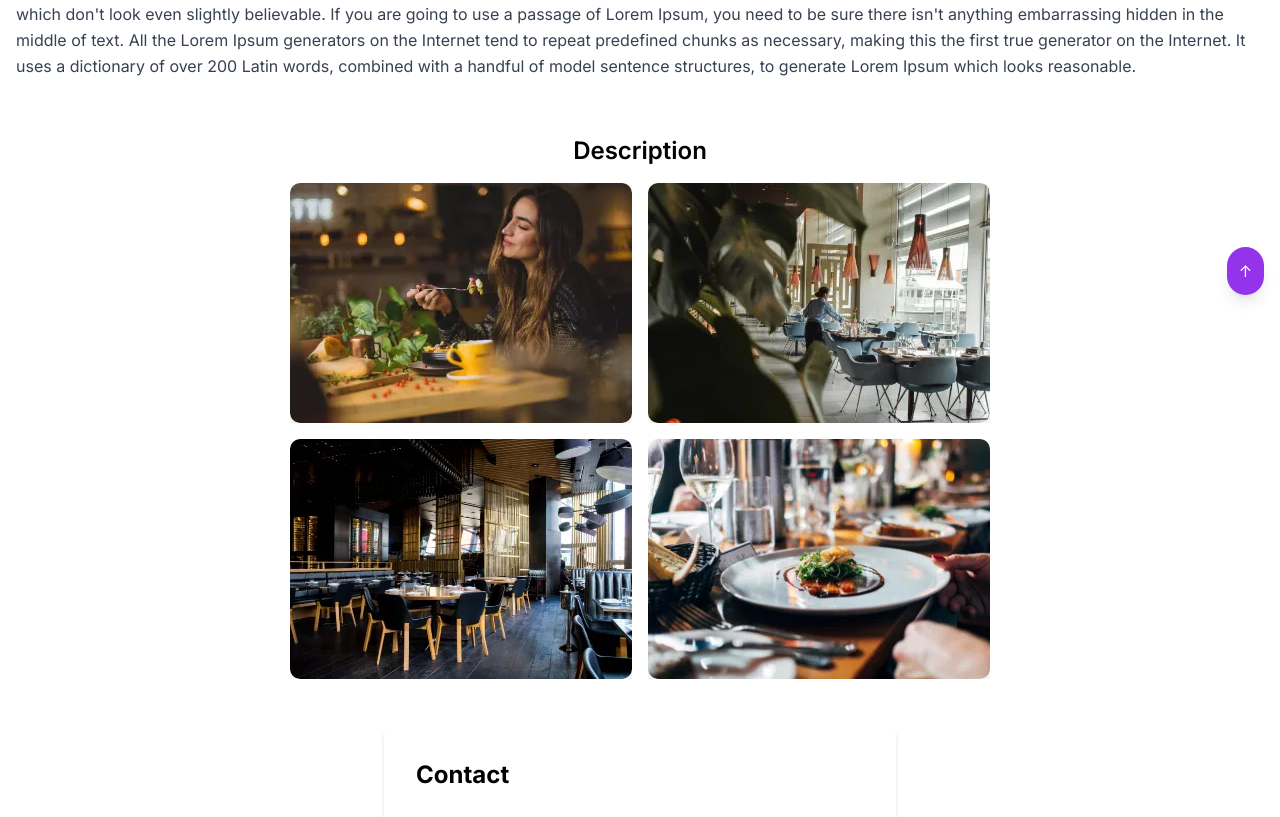
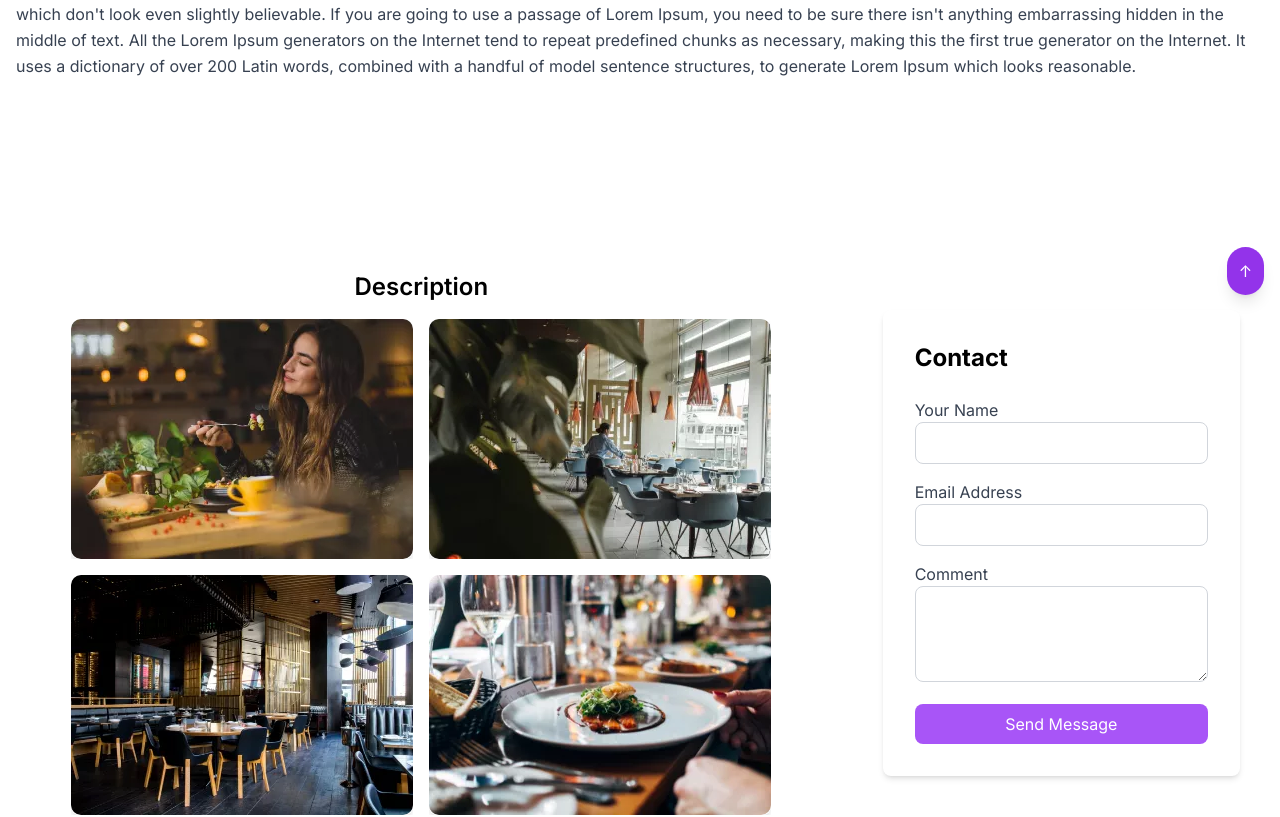
Before and after one commit to iaffansheikh21/ListCo, a Next.js app: page /ListingDetails in a window 1280 px wide. Shown: the part 489-1306 px from the top of the page. Built offline with nearby package versions, Linux system fonts and the light colour scheme.

Commit message:
Spacing issues in Listing page resolved

```diff
--- a/app/components/ContactForm.tsx
+++ b/app/components/ContactForm.tsx
@@ -2,7 +2,7 @@ import React from 'react';
 
 const ContactForm: React.FC = () => {
   return (
-    <div className="w-full flex items-center justify-center p-6">
+    <div className="flex items-center justify-center min-h-screen p-6">
       <form className="w-full max-w-lg bg-white rounded-lg shadow-md p-8">
         <h2 className="text-2xl font-bold mb-6">Contact</h2>
         <div className="mb-4">
--- a/app/components/DescriptionPic.tsx
+++ b/app/components/DescriptionPic.tsx
@@ -9,7 +9,7 @@ const images = [
 
 const DescriptionPic: React.FC = () => {
   return (
-    <div className="w-full flex flex-col items-center justify-center p-6">
+    <div className="flex flex-col items-center justify-center min-h-screen p-6">
       <h2 className="text-2xl font-semibold mb-4">Description</h2>
       <div className="grid grid-cols-1 sm:grid-cols-2 gap-4">
         {images.map((src, index) => (
--- a/app/components/MainLayout.tsx
+++ b/app/components/MainLayout.tsx
@@ -1,14 +1,17 @@
 import React from 'react';
 import DescriptionPic from './DescriptionPic';
 import ContactForm from './ContactForm';
-
-const App: React.FC = () => {
+const MainLayout: React.FC = () => {
   return (
-    <div className="flex flex-col items-center justify-center min-h-screen">
-      <DescriptionPic />
-      <ContactForm />
+    <div className="container mx-auto px-4 py-8 flex flex-col md:flex-row md:space-x-8 items-start">
+      <div className="md:w-8/12 w-full">
+        <DescriptionPic />
+      </div>
+      <div className="md:w-4/12 w-full mt-8 md:mt-0">
+        <ContactForm />
+      </div>
     </div>
   );
 };
 
-export default App;
+export default MainLayout;
--- a/tailwind.config.ts
+++ b/tailwind.config.ts
@@ -5,7 +5,9 @@ const config: Config = {
     "./pages/**/*.{js,ts,jsx,tsx,mdx}",
     "./components/**/*.{js,ts,jsx,tsx,mdx}",
     "./app/**/*.{js,ts,jsx,tsx,mdx}",
+
   ],
+
   theme: {
     extend: {
       backgroundImage: {
```
